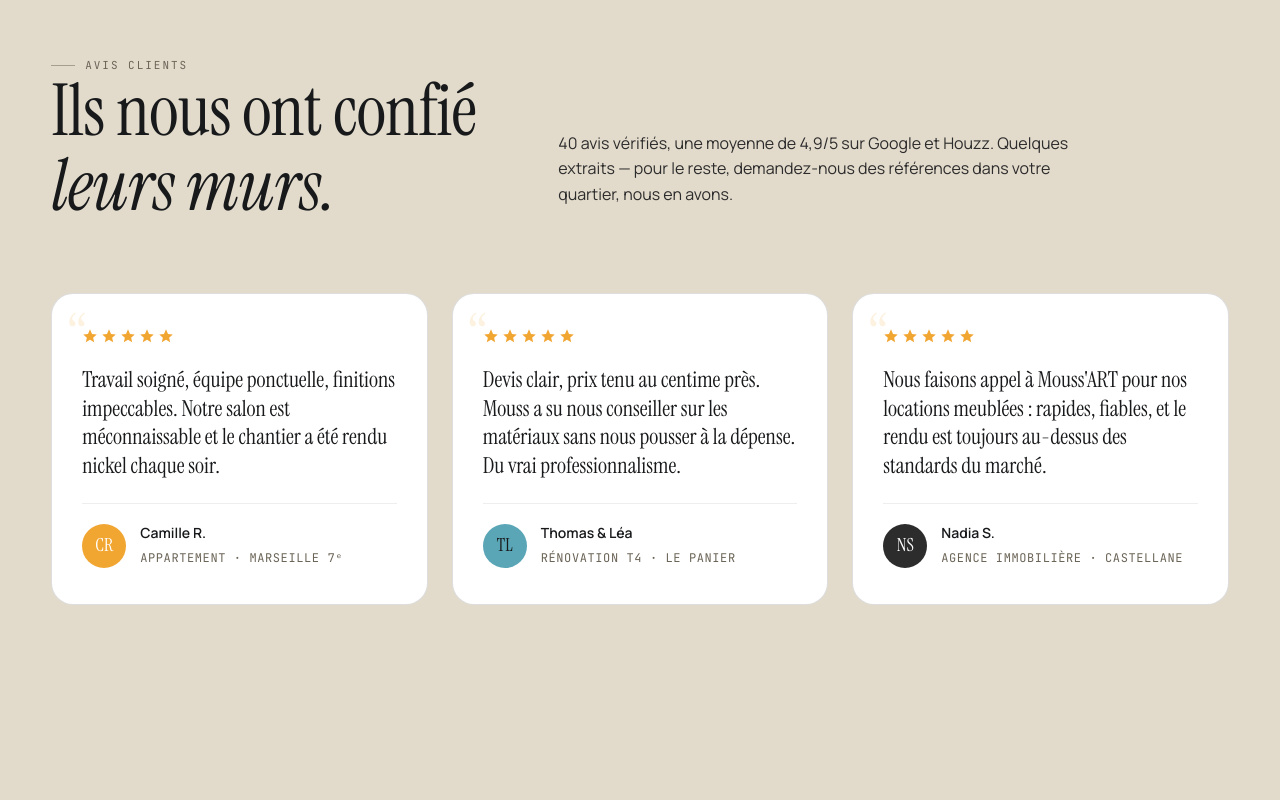
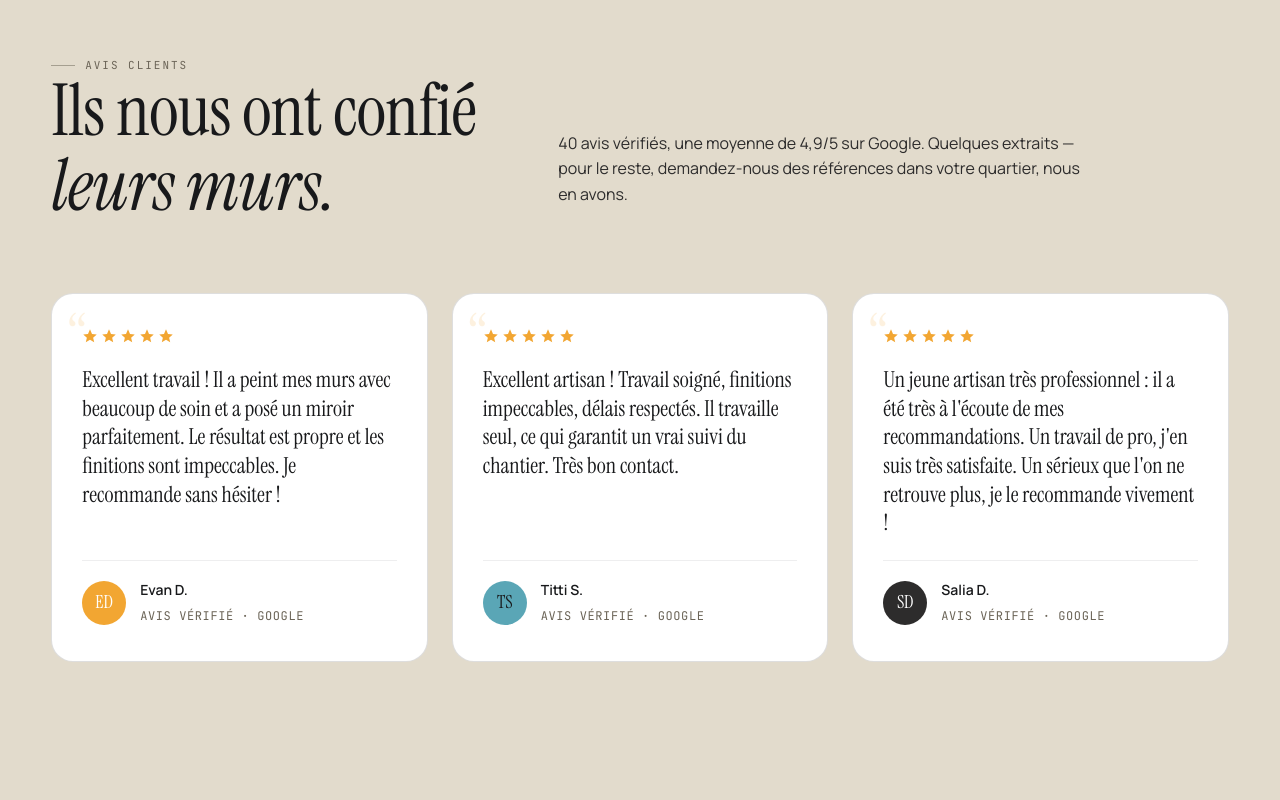
Before and after one commit to moussadu1313-collab/mouss-artt, a plain HTML site: page index.html in a window 1280 px wide. Shown: the part 6580-7380 px from the top of the page. Drawn offline with Linux system fonts and the light colour scheme.

Commit message:
Remplace les faux témoignages par de vrais avis Google vérifiés
- 3 nouveaux avis authentiques (Evan D., Titti S., Salia D.) couvrant peinture/finitions, sérieux/délais et écoute client
- Retire la mention non vérifiée "Houzz / Pages Jaunes", ne garde que Google (seule plateforme confirmée)

```diff
--- a/index.html
+++ b/index.html
@@ -1162,7 +1162,7 @@ p{margin:0 0 1em; text-wrap:pretty}
       </div>
       <div>
         <p class="desc">
-          40 avis vérifiés, une moyenne de 4,9/5 sur Google et Houzz. Quelques extraits — pour le reste,
+          40 avis vérifiés, une moyenne de 4,9/5 sur Google. Quelques extraits — pour le reste,
           demandez-nous des références dans votre quartier, nous en avons.
         </p>
       </div>
@@ -1177,12 +1177,12 @@ p{margin:0 0 1em; text-wrap:pretty}
           <svg viewBox="0 0 24 24"><path d="M12 2l3 6.9 7.1.7-5.4 4.9 1.6 7-6.3-3.8L5.7 21.5l1.6-7L1.9 9.6l7.1-.7z"/></svg>
           <svg viewBox="0 0 24 24"><path d="M12 2l3 6.9 7.1.7-5.4 4.9 1.6 7-6.3-3.8L5.7 21.5l1.6-7L1.9 9.6l7.1-.7z"/></svg>
         </div>
-        <blockquote>Travail soigné, équipe ponctuelle, finitions impeccables. Notre salon est méconnaissable et le chantier a été rendu nickel chaque soir.</blockquote>
+        <blockquote>Excellent travail ! Il a peint mes murs avec beaucoup de soin et a posé un miroir parfaitement. Le résultat est propre et les finitions sont impeccables. Je recommande sans hésiter !</blockquote>
         <div class="who">
-          <div class="av" style="background:#F2A632">CR</div>
+          <div class="av" style="background:#F2A632">ED</div>
           <div>
-            <b>Camille R.</b>
-            <span>Appartement · Marseille 7ᵉ</span>
+            <b>Evan D.</b>
+            <span>Avis vérifié · Google</span>
           </div>
         </div>
       </article>
@@ -1195,12 +1195,12 @@ p{margin:0 0 1em; text-wrap:pretty}
           <svg viewBox="0 0 24 24"><path d="M12 2l3 6.9 7.1.7-5.4 4.9 1.6 7-6.3-3.8L5.7 21.5l1.6-7L1.9 9.6l7.1-.7z"/></svg>
           <svg viewBox="0 0 24 24"><path d="M12 2l3 6.9 7.1.7-5.4 4.9 1.6 7-6.3-3.8L5.7 21.5l1.6-7L1.9 9.6l7.1-.7z"/></svg>
         </div>
-        <blockquote>Devis clair, prix tenu au centime près. Mouss a su nous conseiller sur les matériaux sans nous pousser à la dépense. Du vrai professionnalisme.</blockquote>
+        <blockquote>Excellent artisan ! Travail soigné, finitions impeccables, délais respectés. Il travaille seul, ce qui garantit un vrai suivi du chantier. Très bon contact.</blockquote>
         <div class="who">
-          <div class="av" style="background:#5AA6B6; color:#18191B">TL</div>
+          <div class="av" style="background:#5AA6B6; color:#18191B">TS</div>
           <div>
-            <b>Thomas &amp; Léa</b>
-            <span>Rénovation T4 · Le Panier</span>
+            <b>Titti S.</b>
+            <span>Avis vérifié · Google</span>
           </div>
         </div>
       </article>
@@ -1213,12 +1213,12 @@ p{margin:0 0 1em; text-wrap:pretty}
           <svg viewBox="0 0 24 24"><path d="M12 2l3 6.9 7.1.7-5.4 4.9 1.6 7-6.3-3.8L5.7 21.5l1.6-7L1.9 9.6l7.1-.7z"/></svg>
           <svg viewBox="0 0 24 24"><path d="M12 2l3 6.9 7.1.7-5.4 4.9 1.6 7-6.3-3.8L5.7 21.5l1.6-7L1.9 9.6l7.1-.7z"/></svg>
         </div>
-        <blockquote>Nous faisons appel à Mouss'ART pour nos locations meublées : rapides, fiables, et le rendu est toujours au-dessus des standards du marché.</blockquote>
+        <blockquote>Un jeune artisan très professionnel : il a été très à l'écoute de mes recommandations. Un travail de pro, j'en suis très satisfaite. Un sérieux que l'on ne retrouve plus, je le recommande vivement !</blockquote>
         <div class="who">
-          <div class="av" style="background:#2D2C2C">NS</div>
+          <div class="av" style="background:#2D2C2C">SD</div>
           <div>
-            <b>Nadia S.</b>
-            <span>Agence immobilière · Castellane</span>
+            <b>Salia D.</b>
+            <span>Avis vérifié · Google</span>
           </div>
         </div>
       </article>
@@ -1243,7 +1243,7 @@ p{margin:0 0 1em; text-wrap:pretty}
           </div>
           <div>
             <b>4,9 / 5 sur 40 avis vérifiés</b>
-            <span>Google · Houzz · Pages Jaunes</span>
+            <span>Avis Google vérifiés</span>
           </div>
         </div>
       </div>
```
